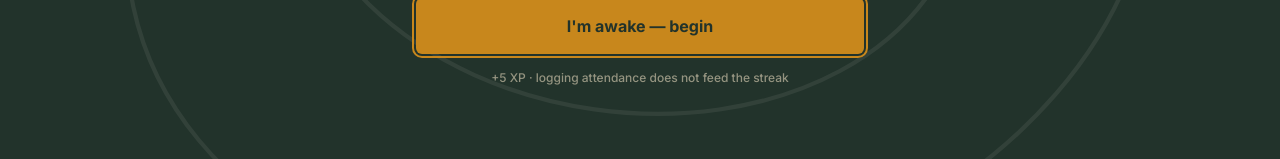
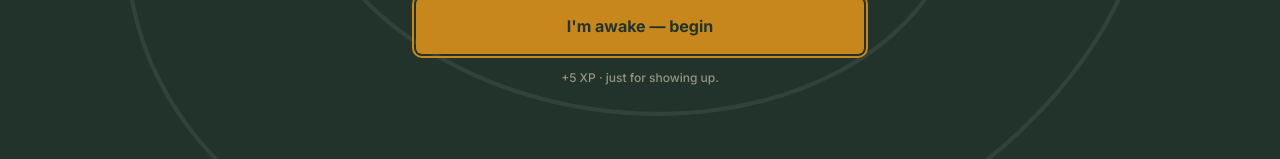
Before and after one commit to Sikoo54/habit-tracker, a React (Vite) app: page / in a window 1280 px wide. Shown: the part 529-688 px from the top of the page. Built offline with nearby package versions, Linux system fonts and the light colour scheme.

Commit message:
copy: replace the attendance gate rule line
The gate footline explained a rule nobody asked about. It now just credits the tap: +5 XP, just for showing up.

```diff
--- a/src/components/AttendanceGate.tsx
+++ b/src/components/AttendanceGate.tsx
@@ -69,9 +69,7 @@ export function AttendanceGate({ slot, date, streak, onConfirm }: Props): ReactN
           {morning ? "I'm awake — begin" : "I'm off to bed"}
         </button>
 
-        <p className="mt-4 text-xs font-medium text-cream-200/60">
-          +5 XP · logging attendance does not feed the streak
-        </p>
+        <p className="mt-4 text-xs font-medium text-cream-200/60">+5 XP · just for showing up.</p>
       </div>
     </main>
   );
```
